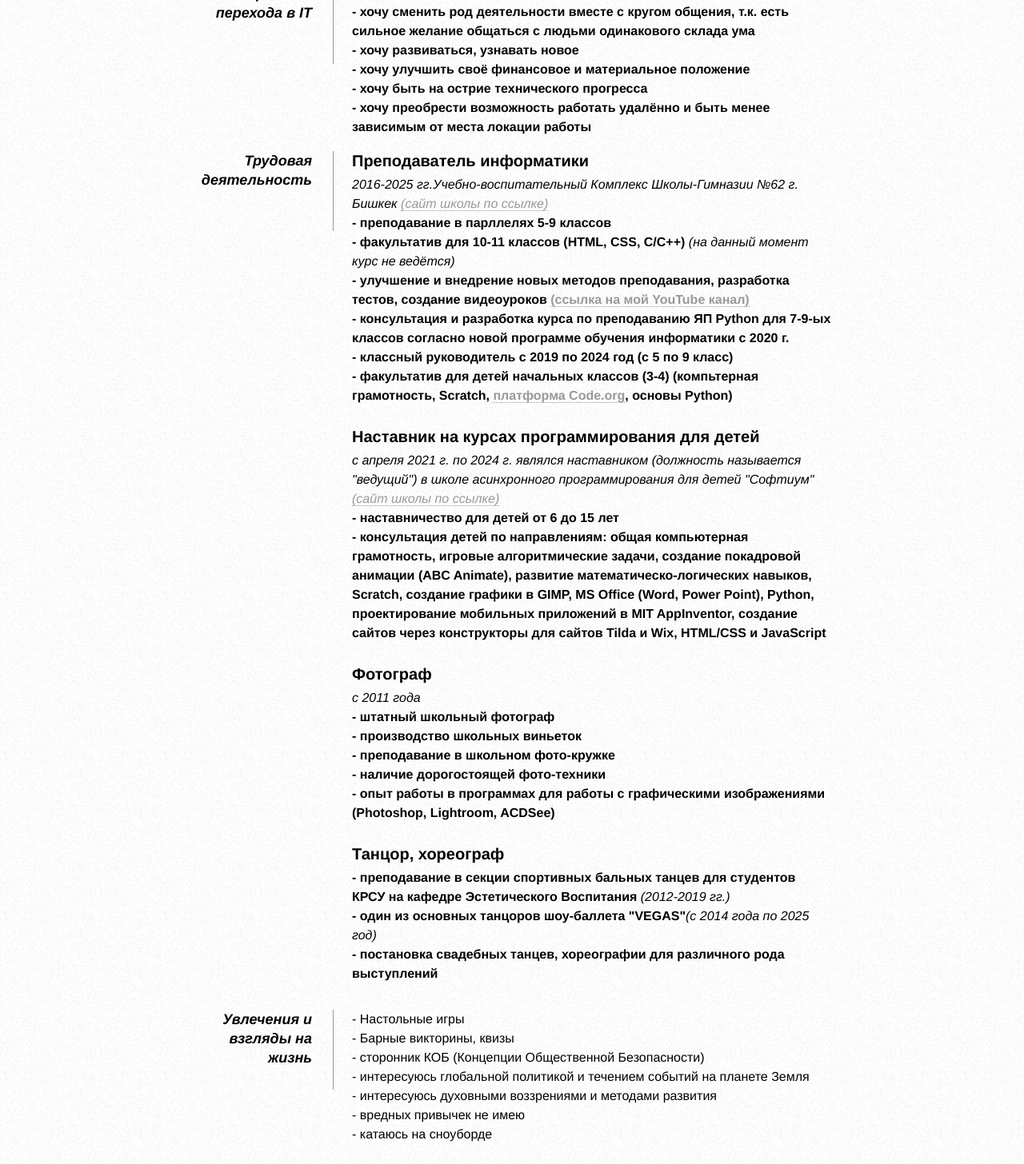
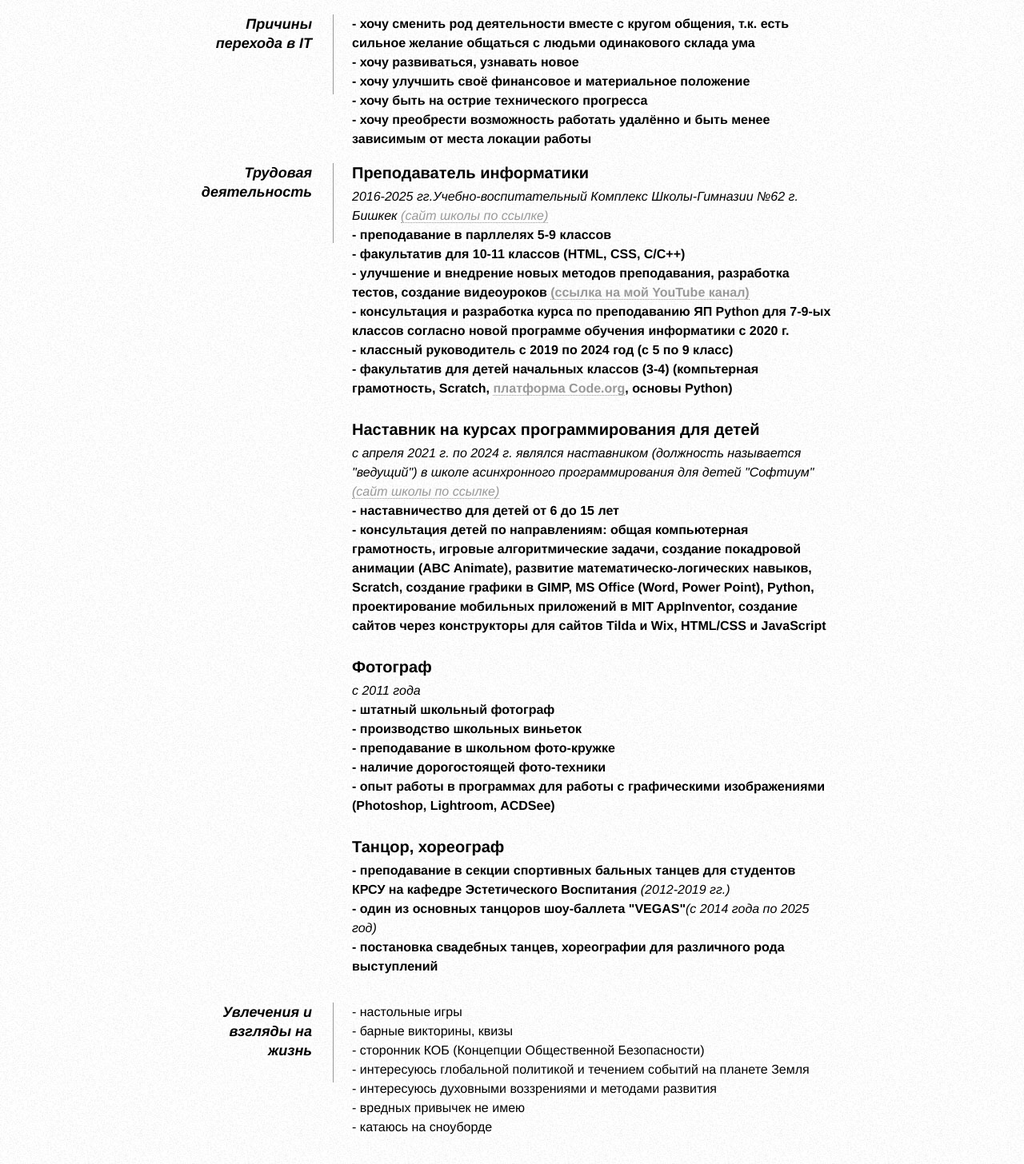
Before and after one commit to DenKarlos/resume, a plain HTML site: page index.html in a window 1280 px wide. Shown: the part 1424-2880 px from the top of the page at 80% size. Drawn offline with Linux system fonts and the light colour scheme.

Commit message:
litle changes in teacher resume

```diff
--- a/index.html
+++ b/index.html
@@ -141,6 +141,7 @@
                         - нестандартные идеи и взгляды на жизнь, которые можно услышать от детей
                     </p>
                 </dd>
+                <dd class="clear"></dd>
                 <dt>Причины перехода в IT</dt>
                 <dd>
                     <p>
@@ -164,8 +165,7 @@
                                 (сайт школы по ссылке)
                             </a></span><br>
                         - преподавание в парллелях 5-9 классов<br>
-                        - факультатив для 10-11 классов (HTML, CSS, C/C++) <span>(на данный момент курс не
-                            ведётся)</span><br>
+                        - факультатив для 10-11 классов (HTML, CSS, C/C++)<br>
                         - улучшение и внедрение новых методов преподавания,
                         разработка тестов, создание видеоуроков <a
                             href="https://www.youtube.com/playlist?list=PLU60tdv0vVXHpv8E7cacF4w6iMkLhvb5g"
@@ -226,8 +226,8 @@
                 <dd class="clear"></dd>
 
                 <dt>Увлечения и взгляды на жизнь</dt>
-                <dd>- Настольные игры<br>
-                    - Барные викторины, квизы<br>
+                <dd>- настольные игры<br>
+                    - барные викторины, квизы<br>
                     - сторонник КОБ (Концепции Общественной Безопасности)<br>
                     - интересуюсь глобальной политикой и течением событий на планете Земля<br>
                     - интересуюсь духовными воззрениями и методами развития<br>
```
